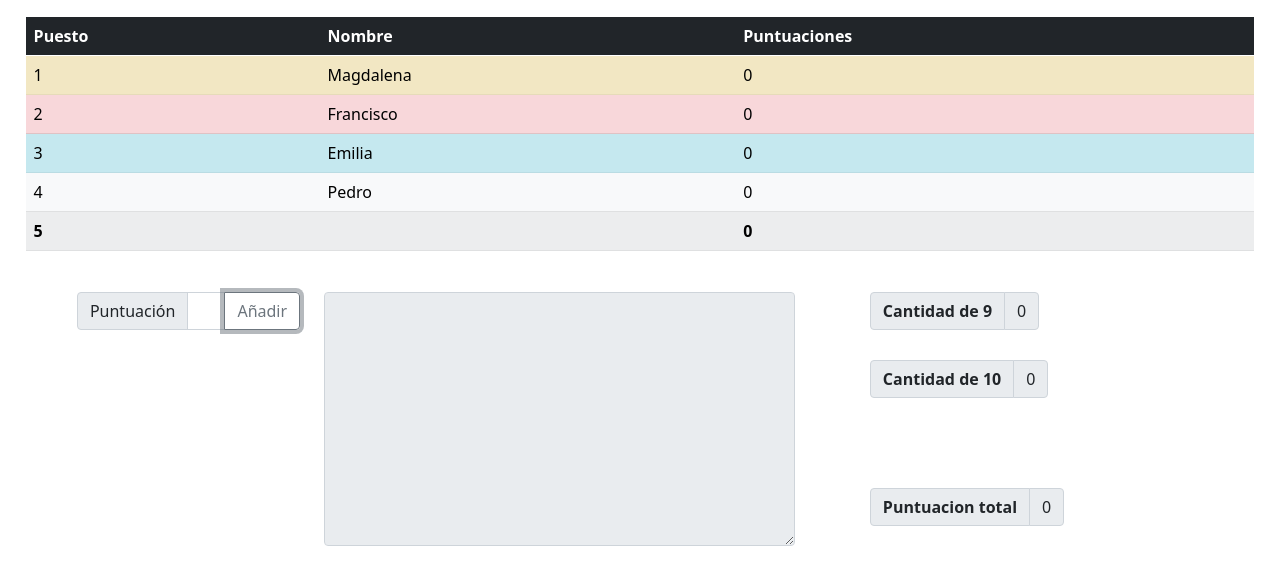
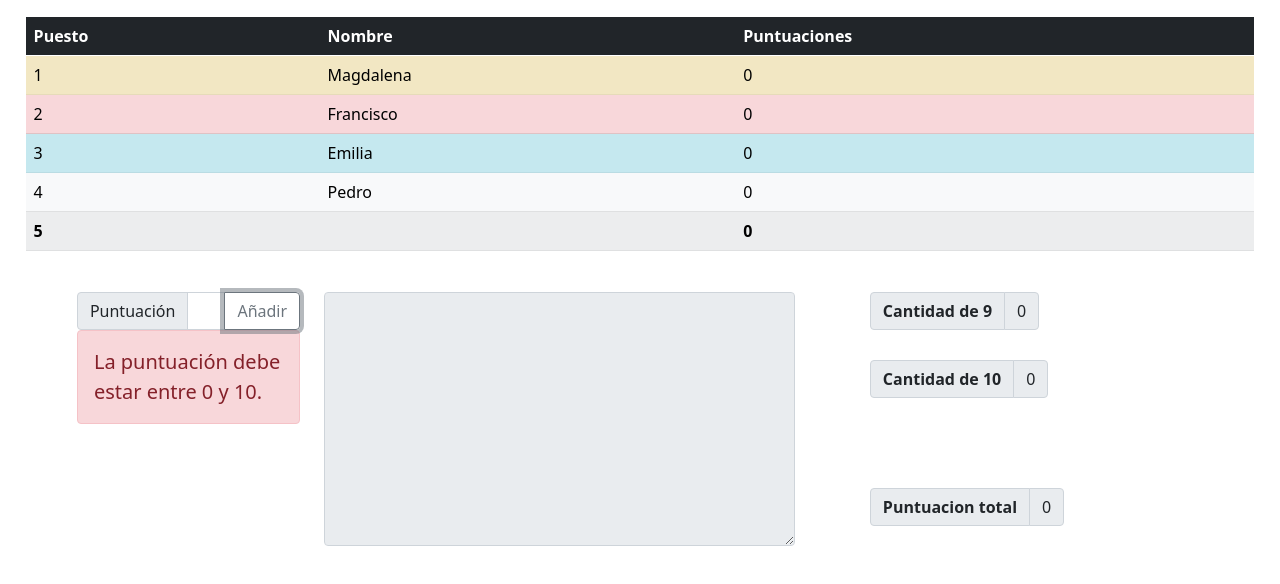
Before and after one commit to fatimm13/WebTiroConArco, a plain HTML site: page torneo.html in a window 1280 px wide. Both pictures are taken after a click on the button "Añadir". Shown: the part 66-650 px from the top of the page. Drawn offline with nearby package versions, Linux system fonts and the light colour scheme.

Commit message:
Yo creo que ya sí
espero

```diff
--- a/torneo.html
+++ b/torneo.html
@@ -111,6 +111,7 @@
                 }
                 tiroRonda = r;
                 ta.scrollTop = ta.scrollHeight;
+
             }
             function posicion(){
                 var i = 0;
@@ -159,7 +160,7 @@
             function incluirPuntuacion(){
                 let valor = parseInt(document.getElementById("puntuacion").value,10);
                 if(valor>=0 && valor<=10){
-
+                    document.getElementById("error").hidden=true;
                     for(var i = 0;i<puntuaciones.length;i++){
                         let n = getRandomInt(0,10);
 
@@ -185,6 +186,8 @@
                     document.getElementById("nueves").innerHTML=usuario.nueves;
                     document.getElementById("dieces").innerHTML=usuario.dieces;
                     document.getElementById("total").innerHTML=usuario.puntuacion;
+                }else{
+                    document.getElementById("error").hidden=false;
                 }
 
             }
@@ -231,6 +234,9 @@
                                 <input type="number" min="0" max="10" class="form-control" id="puntuacion" maxlength="2" size="2">
                                 <button id="boton" class="btn btn-outline-secondary" type="button" onclick="incluirPuntuacion()">Añadir</button>
                             </div>
+                            <div id = "error"class="alert alert-danger" role="alert" hidden >
+                                La puntuación debe estar entre 0 y 10.
+                            </div>
                         </div>
                         <div class="col-sm-8">
                             <textarea style="white-space: pre-line;" class="form-control" id="listaPuntuaciones" rows="10" readonly></textarea>
```
